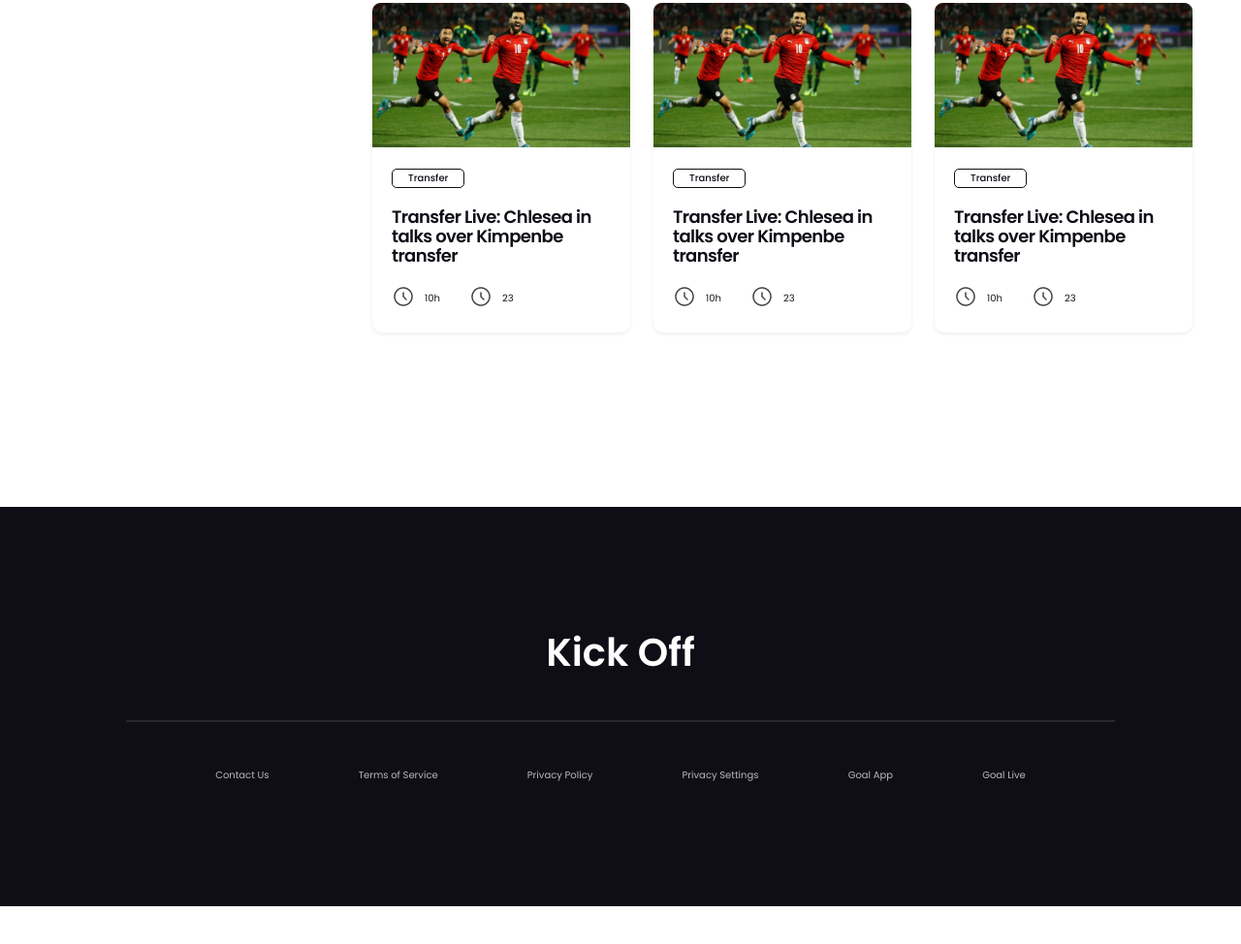
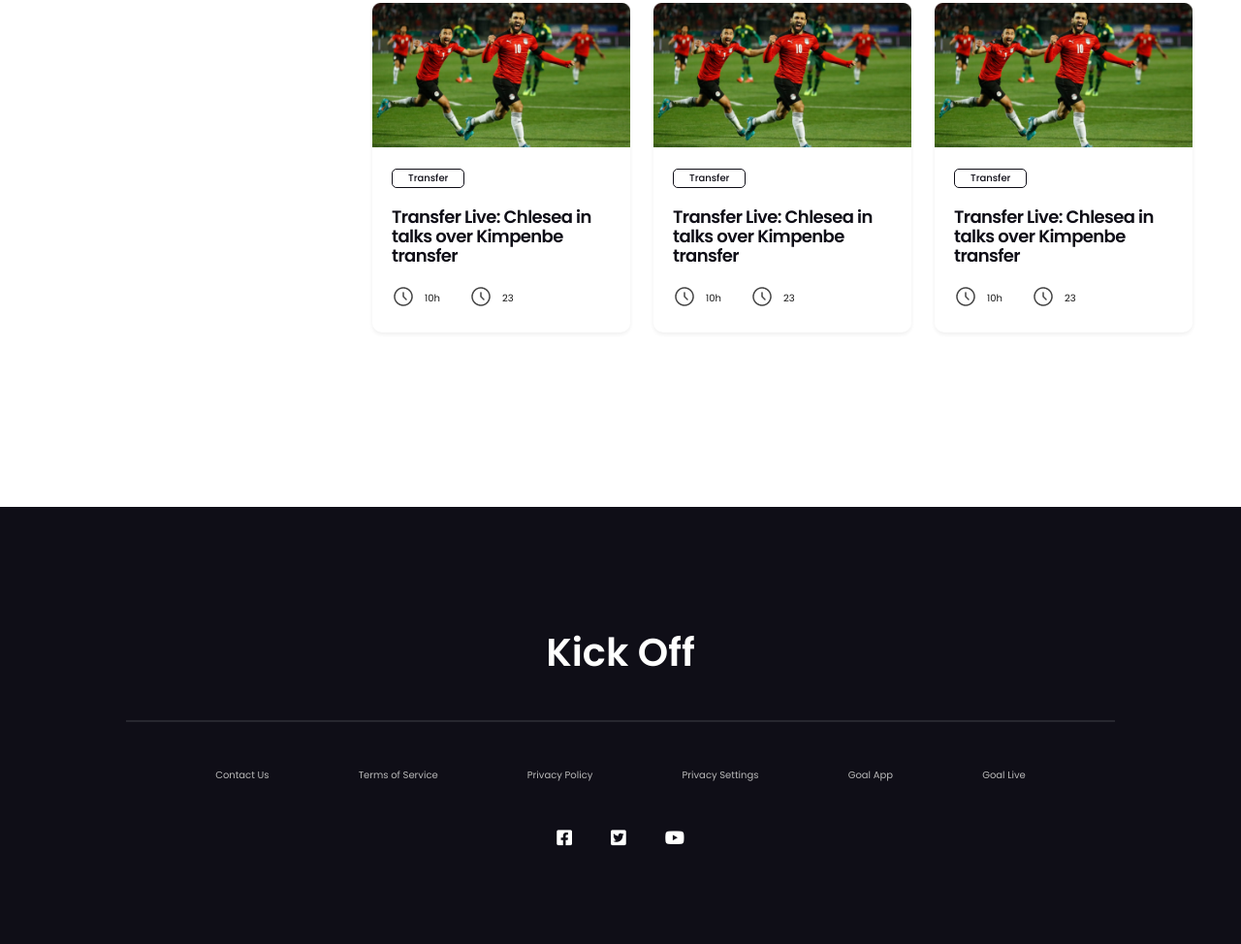
Before and after one commit to muntashir-wahid/flash-goal, a plain HTML site: page index.html in a window 1280 px wide. Shown: the part 1357-2331 px from the top of the page at 97% size. Before the commit the page ends 2292 px from the top, so only its background shows below. Drawn offline with Linux system fonts and the light colour scheme.

Commit message:
added social media icons in the footer

```diff
--- a/css/main.css
+++ b/css/main.css
@@ -230,7 +230,7 @@ hr {
   list-style: none;
   display: flex;
   justify-content: space-evenly;
-  margin-top: 5rem;
+  margin: 5rem 0;
 }
 
 .footer-nav-link:link,
@@ -238,3 +238,16 @@ hr {
   color: #b9b9b9;
   text-decoration: none;
 }
+
+.footer-icon-container {
+  font-size: 1.8rem;
+  display: flex;
+  justify-content: center;
+  align-items: center;
+  gap: 4rem;
+}
+
+.footer-icon-link:link,
+.footer-icon-link:visited {
+  color: var(--white);
+}
--- a/index.html
+++ b/index.html
@@ -297,6 +297,12 @@
           <li><a class="footer-nav-link" href="#">Goal Live</a></li>
         </ul>
       </nav>
+      <div class="footer-icon-container">
+        <a class="footer-icon-link" href="https://www.facebook.com/fifaworldcup" target="_blank"> <i class="fa-brands fa-facebook-square"></i>
+        </a>
+        <a class="footer-icon-link" href="https://twitter.com/FIFAcom?ref_src=twsrc%5Egoogle%7Ctwcamp%5Eserp%7Ctwgr%5Eauthors" target="_blank"> <i class="fa-brands fa-twitter-square"></i></a>
+        <a class="footer-icon-link" href="https://www.youtube.com/fifa/videos?app=desktop" target="_blank"> <i class="fa-brands fa-youtube"></i></a>
+      </div>
     </footer>
   </body>
 </html>
```
